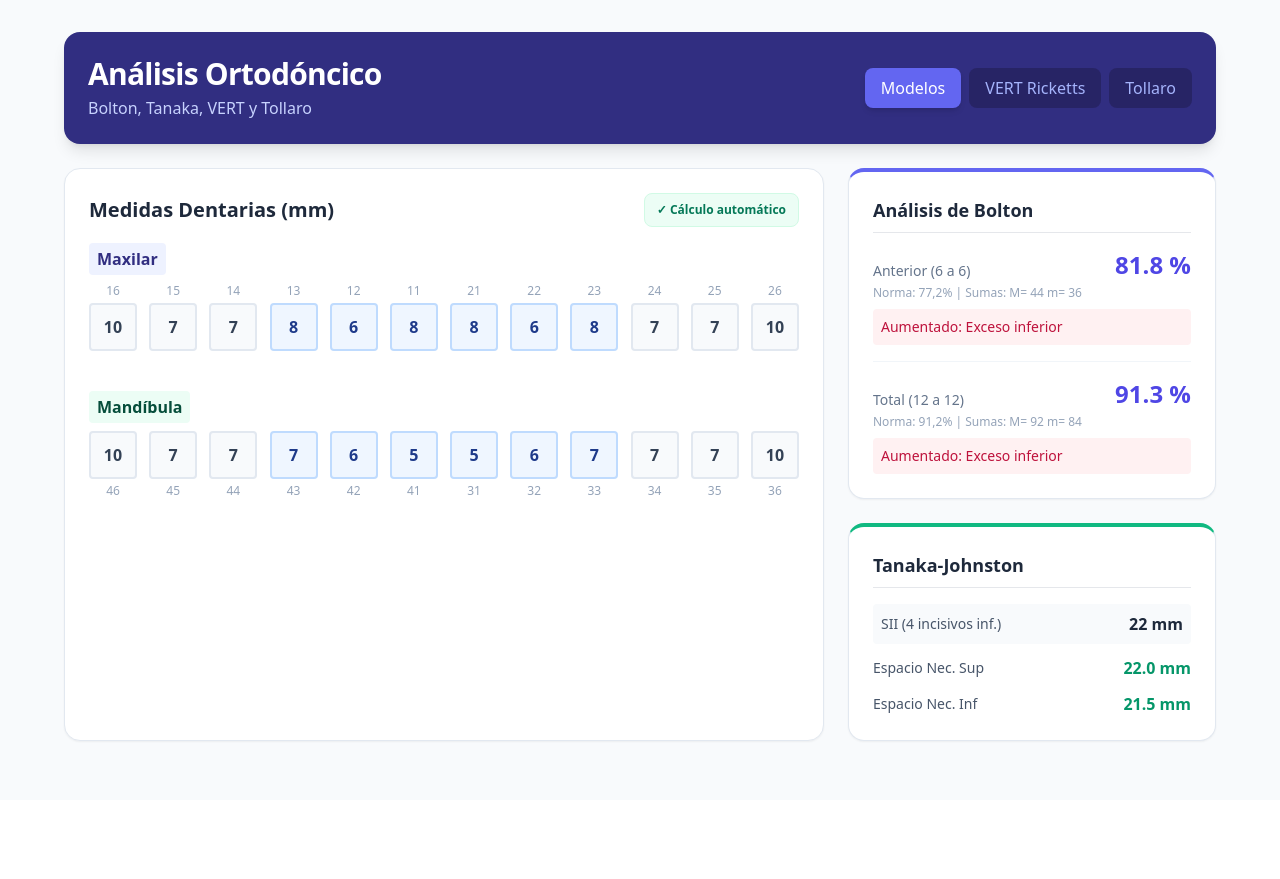
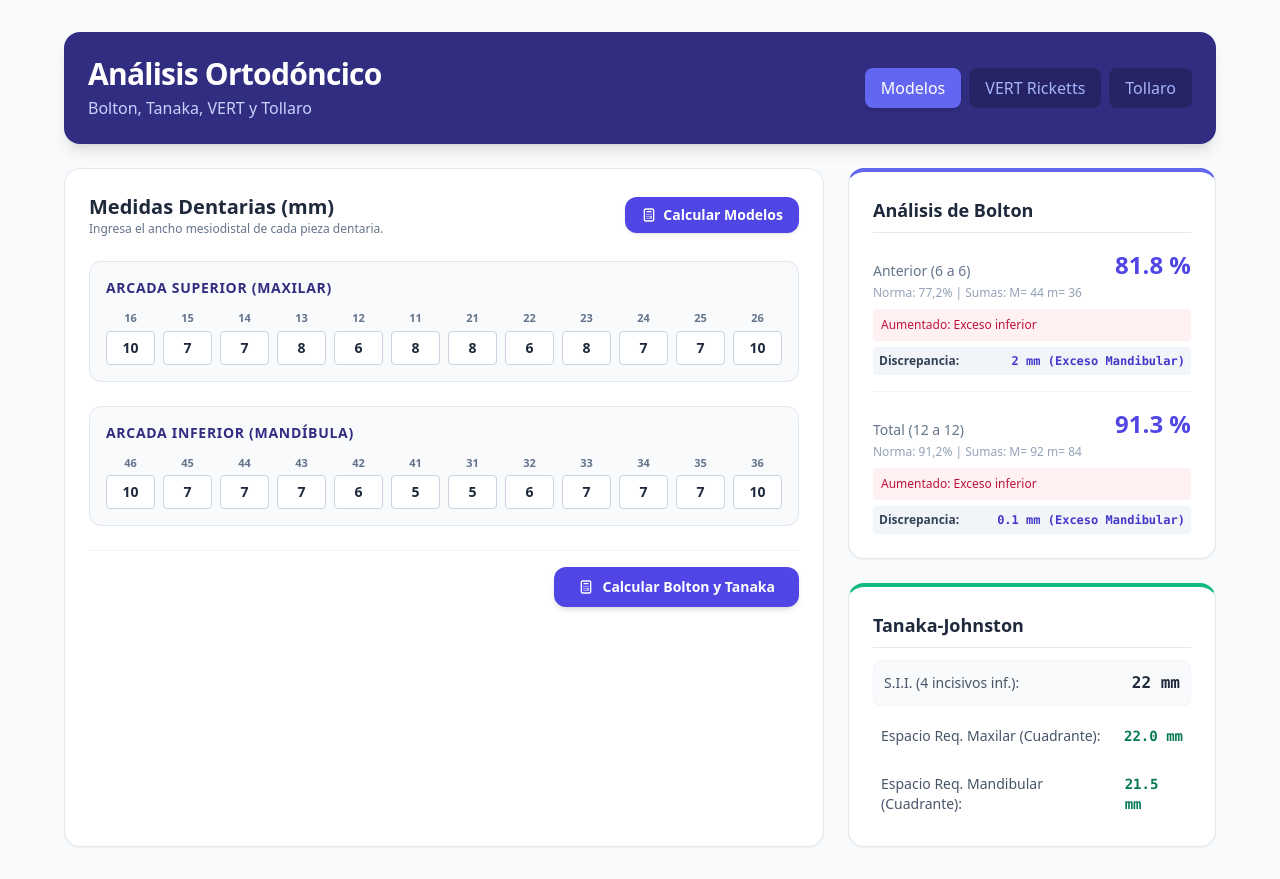
Before and after one commit to maicolfedez/ortodoncia_unab, a React (Create React App) app: page / in a window 1280 px wide. Before the commit the page ends 800 px from the top, so only its background shows below. Built offline with nearby package versions, Linux system fonts and the light colour scheme.

Commit message:
Update App.js

```diff
--- a/src/App.js
+++ b/src/App.js
@@ -2,7 +2,7 @@
 
 import React, { useState, useRef, useEffect } from 'react';
 
-// Tooth quadrant keys for 12 maxillary and 12 mandibular teeth
+// Tooth keys for 12 maxillary and 12 mandibular teeth in FDI notation
 const TEETH_MAX_KEYS = ["16", "15", "14", "13", "12", "11", "21", "22", "23", "24", "25", "26"];
 const TEETH_MAND_KEYS = ["46", "45", "44", "43", "42", "41", "31", "32", "33", "34", "35", "36"];
 
@@ -42,6 +42,32 @@ const calculateDentario = (maxInputs, mandInputs) => {
   const difTot = boltonTotalVal - 91.2;
   const diagTot = boltonTotalVal === 0 ? 'Sin datos suficientes' : difTot > 0 ? 'Aumentado: Exceso inferior' : 'Disminuido: Exceso superior';
 
+  // Exact millimeter excess calculations
+  let excesoAntMM = 0;
+  let excesoAntTipo = '';
+  if (boltonAnteriorVal > 0 && sum6Max > 0) {
+    if (boltonAnteriorVal > 77.2) {
+      excesoAntMM = Number((sum6Mand - (sum6Max * 0.772)).toFixed(1));
+      excesoAntTipo = 'Exceso Mandibular';
+    } else if (boltonAnteriorVal < 77.2) {
+      excesoAntMM = Number((sum6Max - (sum6Mand / 0.772)).toFixed(1));
+      excesoAntTipo = 'Exceso Maxilar';
+    }
+  }
+
+  let excesoTotMM = 0;
+  let excesoTotTipo = '';
+  if (boltonTotalVal > 0 && sum12Max > 0) {
+    if (boltonTotalVal > 91.2) {
+      excesoTotMM = Number((sum12Mand - (sum12Max * 0.912)).toFixed(1));
+      excesoTotTipo = 'Exceso Mandibular';
+    } else if (boltonTotalVal < 91.2) {
+      excesoTotMM = Number((sum12Max - (sum12Mand / 0.912)).toFixed(1));
+      excesoTotTipo = 'Exceso Maxilar';
+    }
+  }
+
+  // Tanaka-Johnston Space Analysis
   const siiRaw = getNum(mandInputs["42"]) + getNum(mandInputs["41"]) + getNum(mandInputs["31"]) + getNum(mandInputs["32"]);
   const sii = Number(siiRaw.toFixed(1));
   const tanakaSup = (sii / 2) + 11;
@@ -51,6 +77,8 @@ const calculateDentario = (maxInputs, mandInputs) => {
     sum12Max, sum12Mand, sum6Max, sum6Mand,
     boltonAnterior, boltonTotal,
     diagAnt, diagTot,
+    excesoAntMM, excesoAntTipo,
+    excesoTotMM, excesoTotTipo,
     sii,
     tanakaSup: isNaN(tanakaSup) ? "0.0" : tanakaSup.toFixed(1),
     tanakaInf: isNaN(tanakaInf) ? "0.0" : tanakaInf.toFixed(1)
@@ -156,8 +184,10 @@ function TollaroTab({ vertData }) {
     ];
 
     const newRelY = factorNorms.map(({ key, min, max }) => {
-      const val = getNum(vertData[key]);
-      if (!val) return 0.5;
+      const raw = vertData[key];
+      if (raw === undefined || raw === null || String(raw).trim() === '') return 0.5;
+      const val = getNum(raw);
+      if (val === 0) return 0.5;
       const pct = (val - min) / (max - min);
       return Math.max(0.05, Math.min(0.95, 1 - pct));
     });
@@ -165,22 +195,14 @@ function TollaroTab({ vertData }) {
     setMarkersRelY(newRelY);
   }, [vertData]);
 
-  const handlePointerDown = (e, target) => {
-    e.preventDefault();
-    e.stopPropagation();
-    try {
-      e.currentTarget.setPointerCapture(e.pointerId);
-    } catch (err) {
-      // Fallback if capture is unsupported
-    }
-    setDraggingTarget(target);
-  };
+  useEffect(() => {
+    if (draggingTarget === null) return;
 
-  const handlePointerMove = (e) => {
-    if (draggingTarget === null || !containerRef.current) return;
+    const handleWindowPointerMove = (e) => {
+      if (!containerRef.current) return;
       const rect = containerRef.current.getBoundingClientRect();
       let relY = (e.clientY - rect.top) / rect.height;
-    relY = Math.max(0.02, Math.min(0.98, relY));
+      relY = Math.max(0.05, Math.min(0.95, relY));
 
       if (draggingTarget === 'frame') {
         setFrameRelY(relY);
@@ -193,13 +215,22 @@ function TollaroTab({ vertData }) {
       }
     };
 
-  const handlePointerUp = (e) => {
-    try {
-      if (e.currentTarget.hasPointerCapture(e.pointerId)) {
-        e.currentTarget.releasePointerCapture(e.pointerId);
-      }
-    } catch (err) {}
+    const handleWindowPointerUp = () => {
       setDraggingTarget(null);
+    };
+
+    window.addEventListener('pointermove', handleWindowPointerMove);
+    window.addEventListener('pointerup', handleWindowPointerUp);
+    return () => {
+      window.removeEventListener('pointermove', handleWindowPointerMove);
+      window.removeEventListener('pointerup', handleWindowPointerUp);
+    };
+  }, [draggingTarget]);
+
+  const handlePointerDown = (e, target) => {
+    e.preventDefault();
+    e.stopPropagation();
+    setDraggingTarget(target);
   };
 
   const handleFileUpload = (e) => {
@@ -263,8 +294,6 @@ function TollaroTab({ vertData }) {
       <div
         ref={containerRef}
         className="relative w-full min-h-[500px] h-[60vh] max-h-[650px] bg-slate-900 select-none touch-none overflow-hidden flex justify-center items-center p-4"
-        onPointerMove={handlePointerMove}
-        onPointerUp={handlePointerUp}
       >
         {useCustomImage && imageSrc ? (
           <img
@@ -371,19 +400,30 @@ export default function OrtodonciaApp() {
 
   const [activeTab, setActiveTab] = useState('bolton');
 
-  // Los resultados dentarios se derivan directamente de los valores actuales.
-  // Esto evita mantener un segundo estado que pueda quedar desactualizado
-  // en producción.
-  const analisisDentario = calculateDentario(maxilar, mandibula);
+  const [analisisDentario, setAnalisisDentario] = useState(() => calculateDentario(initialMaxilar, initialMandibula));
   const [analisisVert, setAnalisisVert] = useState(() => calculateVert(initialVertData));
 
-  // VERT se mantiene separado porque su botón de cálculo es independiente.
+  useEffect(() => {
+    setAnalisisDentario(calculateDentario(maxilar, mandibula));
+  }, [maxilar, mandibula]);
+
   useEffect(() => {
     setAnalisisVert(calculateVert(vertData));
   }, [vertData]);
 
+  const handleCalcularDentario = (e) => {
+    if (e) {
+      e.preventDefault();
+      e.stopPropagation();
+    }
+    setAnalisisDentario(calculateDentario(maxilar, mandibula));
+  };
+
   const handleCalcularVert = (e) => {
-    if (e) e.preventDefault();
+    if (e) {
+      e.preventDefault();
+      e.stopPropagation();
+    }
     setAnalisisVert(calculateVert(vertData));
   };
 
@@ -443,68 +483,92 @@ export default function OrtodonciaApp() {
           </div>
         </div>
 
-        {/* PESTAÑA MODELOS (Bolton y Tanaka) */}
         {}
         {activeTab === 'bolton' && (
           <div className="grid grid-cols-1 lg:grid-cols-12 gap-6">
+
+            {/* Formulario de Entrada de Dientes */}
             <div className="lg:col-span-8 bg-white p-5 md:p-6 rounded-2xl shadow-sm border border-slate-200">
-              <div className="flex justify-between items-center mb-4">
+              <div className="flex flex-col sm:flex-row justify-between items-start sm:items-center gap-3 mb-6">
+                <div>
                   <h2 className="text-xl font-bold text-slate-800">Medidas Dentarias (mm)</h2>
-                <div className="px-3 py-2 bg-emerald-50 text-emerald-700 font-semibold rounded-lg text-xs border border-emerald-100">
-                  ✓ Cálculo automático
+                  <p className="text-xs text-slate-500">Ingresa el ancho mesiodistal de cada pieza dentaria.</p>
                 </div>
+                <button
+                  type="button"
+                  onClick={handleCalcularDentario}
+                  className="px-4 py-2 bg-indigo-600 hover:bg-indigo-700 active:scale-95 text-white font-bold text-sm rounded-xl shadow transition-all flex items-center gap-1.5"
+                >
+                  <svg className="w-4 h-4" fill="none" stroke="currentColor" viewBox="0 0 24 24">
+                    <path strokeLinecap="round" strokeLinejoin="round" strokeWidth="2" d="M9 7h6m0 10v-3m-3 3h.01M9 17h.01M9 14h.01M12 14h.01M15 11h.01M12 11h.01M9 11h.01M7 21h10a2 2 0 002-2V5a2 2 0 00-2-2H7a2 2 0 00-2 2v14a2 2 0 002 2z" />
+                  </svg>
+                  Calcular Modelos
+                </button>
               </div>
 
-              {/* Maxilar */}
-              <div className="mb-8 overflow-x-auto pb-2 custom-scrollbar">
-                <div className="flex items-center gap-2 mb-2">
-                  <span className="font-semibold text-indigo-900 bg-indigo-50 px-2 py-1 rounded">Maxilar</span>
-                </div>
-                <div className="flex justify-between gap-1 min-w-max">
+              {/* Arcada Maxilar (Superior) */}
+              <div className="mb-6 bg-slate-50 p-4 rounded-xl border border-slate-200">
+                <h3 className="text-sm font-bold text-indigo-900 mb-3 uppercase tracking-wider flex items-center gap-2">
+                  <span>Arcada Superior (Maxilar)</span>
+                </h3>
+                <div className="grid grid-cols-6 sm:grid-cols-12 gap-2">
                   {TEETH_MAX_KEYS.map((tooth) => (
-                    <div key={tooth} className="flex flex-col items-center">
-                      <label className="text-xs text-slate-400 mb-1">{tooth}</label>
+                    <div key={`max-${tooth}`} className="text-center">
+                      <label className="block text-[11px] font-bold text-slate-500 mb-1">{tooth}</label>
                       <input
                         type="text"
                         inputMode="decimal"
                         value={maxilar[tooth] ?? ''}
                         onChange={(e) => handleTeethChange('max', tooth, e.target.value)}
-                        className={`w-12 h-12 text-center rounded border-2 font-semibold focus:border-indigo-500 focus:ring-0 transition-colors
-                          ${["13","12","11","21","22","23"].includes(tooth) ? 'bg-blue-50 border-blue-200 text-blue-900' : 'bg-slate-50 border-slate-200 text-slate-700'}`}
+                        className="w-full p-1.5 text-center text-sm font-bold rounded border border-slate-300 focus:border-indigo-500 focus:ring-1 focus:ring-indigo-500 text-slate-800 bg-white"
                       />
                     </div>
                   ))}
                 </div>
               </div>
 
-              {/* Mandíbula */}
-              <div className="overflow-x-auto pb-2 custom-scrollbar">
-                <div className="flex items-center gap-2 mb-2">
-                  <span className="font-semibold text-emerald-900 bg-emerald-50 px-2 py-1 rounded">Mandíbula</span>
-                </div>
-                <div className="flex justify-between gap-1 min-w-max">
+              {/* Arcada Mandibular (Inferior) */}
+              <div className="mb-4 bg-slate-50 p-4 rounded-xl border border-slate-200">
+                <h3 className="text-sm font-bold text-indigo-900 mb-3 uppercase tracking-wider flex items-center gap-2">
+                  <span>Arcada Inferior (Mandíbula)</span>
+                </h3>
+                <div className="grid grid-cols-6 sm:grid-cols-12 gap-2">
                   {TEETH_MAND_KEYS.map((tooth) => (
-                    <div key={tooth} className="flex flex-col items-center">
+                    <div key={`mand-${tooth}`} className="text-center">
+                      <label className="block text-[11px] font-bold text-slate-500 mb-1">{tooth}</label>
                       <input
                         type="text"
                         inputMode="decimal"
                         value={mandibula[tooth] ?? ''}
                         onChange={(e) => handleTeethChange('mand', tooth, e.target.value)}
-                        className={`w-12 h-12 text-center rounded border-2 font-semibold focus:border-indigo-500 focus:ring-0 transition-colors
-                          ${["43","42","41","31","32","33"].includes(tooth) ? 'bg-blue-50 border-blue-200 text-blue-900' : 'bg-slate-50 border-slate-200 text-slate-700'}`}
+                        className="w-full p-1.5 text-center text-sm font-bold rounded border border-slate-300 focus:border-indigo-500 focus:ring-1 focus:ring-indigo-500 text-slate-800 bg-white"
                       />
-                      <label className="text-xs text-slate-400 mt-1">{tooth}</label>
                     </div>
                   ))}
                 </div>
               </div>
+
+              <div className="mt-6 pt-4 border-t border-slate-100 flex justify-end">
+                <button
+                  type="button"
+                  onClick={handleCalcularDentario}
+                  className="w-full sm:w-auto px-6 py-2.5 bg-indigo-600 hover:bg-indigo-700 active:scale-95 text-white font-bold text-sm rounded-xl shadow-md transition-all flex items-center justify-center gap-2"
+                >
+                  <svg className="w-4 h-4" fill="none" stroke="currentColor" viewBox="0 0 24 24">
+                    <path strokeLinecap="round" strokeLinejoin="round" strokeWidth="2" d="M9 7h6m0 10v-3m-3 3h.01M9 17h.01M9 14h.01M12 14h.01M15 11h.01M12 11h.01M9 11h.01M7 21h10a2 2 0 002-2V5a2 2 0 00-2-2H7a2 2 0 00-2 2v14a2 2 0 002 2z" />
+                  </svg>
+                  Calcular Bolton y Tanaka
+                </button>
+              </div>
             </div>
 
-            {/* Panel lateral con Resultados */}
+            {}
             <div className="lg:col-span-4 space-y-6">
+
               {/* Resultados Bolton */}
               <div className="bg-white p-5 md:p-6 rounded-2xl shadow-sm border border-slate-200 border-t-4 border-t-indigo-500">
                 <h3 className="text-lg font-bold text-slate-800 mb-4 border-b pb-2">Análisis de Bolton</h3>
+
                 <div className="space-y-4">
                   <div>
                     <div className="flex justify-between items-end">
@@ -512,46 +576,59 @@ export default function OrtodonciaApp() {
                       <p className="text-2xl font-black text-indigo-600">{analisisDentario.boltonAnterior} %</p>
                     </div>
                     <p className="text-xs text-slate-400 mt-1">Norma: 77,2% | Sumas: M= {analisisDentario.sum6Max} m= {analisisDentario.sum6Mand}</p>
-                    <div className={`mt-2 p-2 rounded text-sm font-medium ${parseFloat(analisisDentario.boltonAnterior) > 77.2 ? 'bg-rose-50 text-rose-700' : 'bg-sky-50 text-sky-700'}`}>
+                    <div className={`mt-2 p-2 rounded text-xs font-medium ${parseFloat(analisisDentario.boltonAnterior) > 77.2 ? 'bg-rose-50 text-rose-700' : 'bg-sky-50 text-sky-700'}`}>
                       {analisisDentario.diagAnt}
                     </div>
+                    {analisisDentario.excesoAntMM > 0 && (
+                      <p className="text-xs font-bold mt-1.5 text-slate-700 flex justify-between bg-slate-100 p-1.5 rounded">
+                        <span>Discrepancia:</span>
+                        <span className="text-indigo-700 font-mono font-extrabold">{analisisDentario.excesoAntMM} mm ({analisisDentario.excesoAntTipo})</span>
+                      </p>
+                    )}
                   </div>
+
                   <div className="pt-4 border-t border-slate-100">
                     <div className="flex justify-between items-end">
                       <p className="text-sm font-medium text-slate-500">Total (12 a 12)</p>
                       <p className="text-2xl font-black text-indigo-600">{analisisDentario.boltonTotal} %</p>
                     </div>
                     <p className="text-xs text-slate-400 mt-1">Norma: 91,2% | Sumas: M= {analisisDentario.sum12Max} m= {analisisDentario.sum12Mand}</p>
-                    <div className={`mt-2 p-2 rounded text-sm font-medium ${parseFloat(analisisDentario.boltonTotal) > 91.2 ? 'bg-rose-50 text-rose-700' : 'bg-sky-50 text-sky-700'}`}>
+                    <div className={`mt-2 p-2 rounded text-xs font-medium ${parseFloat(analisisDentario.boltonTotal) > 91.2 ? 'bg-rose-50 text-rose-700' : 'bg-sky-50 text-sky-700'}`}>
                       {analisisDentario.diagTot}
                     </div>
+                    {analisisDentario.excesoTotMM > 0 && (
+                      <p className="text-xs font-bold mt-1.5 text-slate-700 flex justify-between bg-slate-100 p-1.5 rounded">
+                        <span>Discrepancia:</span>
+                        <span className="text-indigo-700 font-mono font-extrabold">{analisisDentario.excesoTotMM} mm ({analisisDentario.excesoTotTipo})</span>
+                      </p>
+                    )}
                   </div>
                 </div>
               </div>
 
-              {/* Resultados Tanaka */}
+              {/* Resultados Tanaka-Johnston */}
               <div className="bg-white p-5 md:p-6 rounded-2xl shadow-sm border border-slate-200 border-t-4 border-t-emerald-500">
-                <h3 className="text-lg font-bold text-slate-800 mb-4 border-b pb-2">Tanaka-Johnston</h3>
-                <div className="space-y-3">
-                  <div className="flex justify-between items-center bg-slate-50 p-2 rounded">
-                    <span className="text-sm font-medium text-slate-600">SII (4 incisivos inf.)</span>
-                    <span className="font-bold text-slate-800">{analisisDentario.sii} mm</span>
+                <h3 className="text-lg font-bold text-slate-800 mb-3 border-b pb-2">Tanaka-Johnston</h3>
+                <div className="space-y-3 text-sm">
+                  <div className="flex justify-between items-center bg-slate-50 p-2.5 rounded-lg border border-slate-100">
+                    <span className="text-slate-600 font-medium">S.I.I. (4 incisivos inf.):</span>
+                    <span className="font-bold font-mono text-slate-800 text-base">{analisisDentario.sii} mm</span>
                   </div>
-                  <div className="flex justify-between items-center">
-                    <span className="text-sm text-slate-600">Espacio Nec. Sup</span>
-                    <span className="font-bold text-emerald-600">{analisisDentario.tanakaSup} mm</span>
+                  <div className="flex justify-between items-center p-2 rounded-lg">
+                    <span className="text-slate-600">Espacio Req. Maxilar (Cuadrante):</span>
+                    <span className="font-bold font-mono text-emerald-700">{analisisDentario.tanakaSup} mm</span>
                   </div>
-                  <div className="flex justify-between items-center">
-                    <span className="text-sm text-slate-600">Espacio Nec. Inf</span>
-                    <span className="font-bold text-emerald-600">{analisisDentario.tanakaInf} mm</span>
+                  <div className="flex justify-between items-center p-2 rounded-lg">
+                    <span className="text-slate-600">Espacio Req. Mandibular (Cuadrante):</span>
+                    <span className="font-bold font-mono text-emerald-700">{analisisDentario.tanakaInf} mm</span>
                   </div>
                 </div>
               </div>
+
             </div>
           </div>
         )}
 
-        {/* PESTAÑA VERT */}
         {}
         {activeTab === 'vert' && (
           <div className="grid grid-cols-1 lg:grid-cols-12 gap-6">
@@ -568,7 +645,7 @@ export default function OrtodonciaApp() {
                       inputMode="numeric"
                       value={vertData.edad ?? ''}
                       onChange={(e) => handleVertChange('edad', e.target.value)}
-                      className="w-full p-2 rounded border border-orange-200 focus:ring-orange-500 font-bold text-slate-800"
+                      className="w-full p-2 rounded border border-orange-200 focus:ring-orange-500 font-bold text-slate-800 bg-white"
                     />
                   </div>
 
@@ -580,7 +657,7 @@ export default function OrtodonciaApp() {
                         inputMode="decimal"
                         value={vertData[key] ?? ''}
                         onChange={(e) => handleVertChange(key, e.target.value)}
-                        className="w-24 p-2 rounded border border-slate-300 text-center font-bold text-slate-800 focus:border-indigo-500 focus:ring-1 focus:ring-indigo-500"
+                        className="w-24 p-2 rounded border border-slate-300 text-center font-bold text-slate-800 focus:border-indigo-500 focus:ring-1 focus:ring-indigo-500 bg-white"
                       />
                     </div>
                   ))}
@@ -600,6 +677,7 @@ export default function OrtodonciaApp() {
               </button>
             </div>
 
+            {}
             <div className="lg:col-span-8 flex flex-col gap-6">
               <div className="bg-white p-6 md:p-8 rounded-2xl shadow-sm border border-slate-200 flex flex-col items-center text-center">
                 <p className="text-slate-500 font-medium mb-2">Índice VERT (Ricketts)</p>
@@ -665,7 +743,6 @@ export default function OrtodonciaApp() {
           </div>
         )}
 
-        {/* PESTAÑA TOLLARO */}
         {}
         {activeTab === 'tollaro' && <TollaroTab vertData={vertData} />}
 
```
Lines whose indentation alone changed are shown as unchanged.
